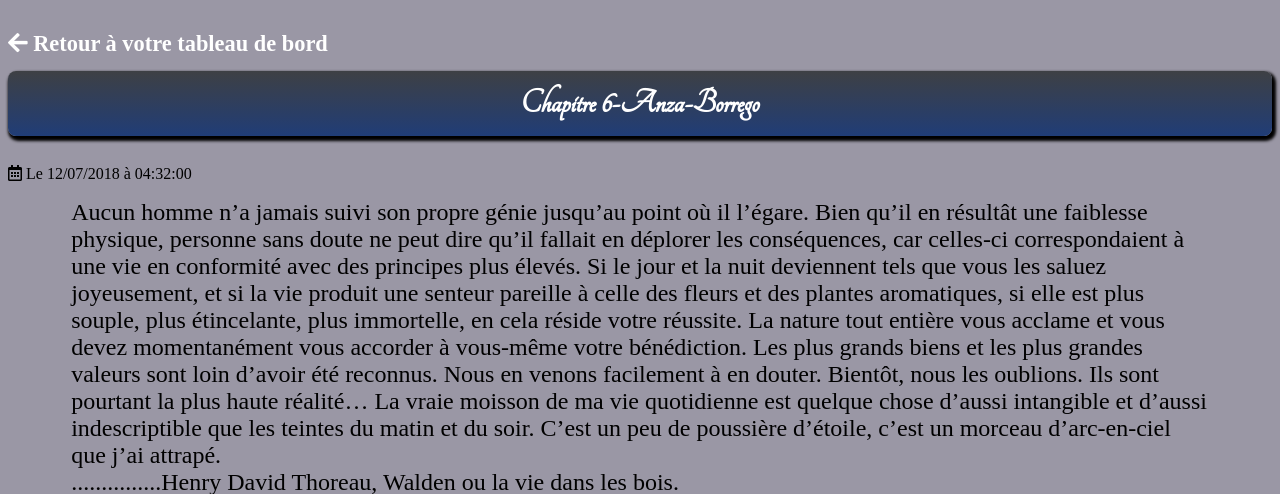
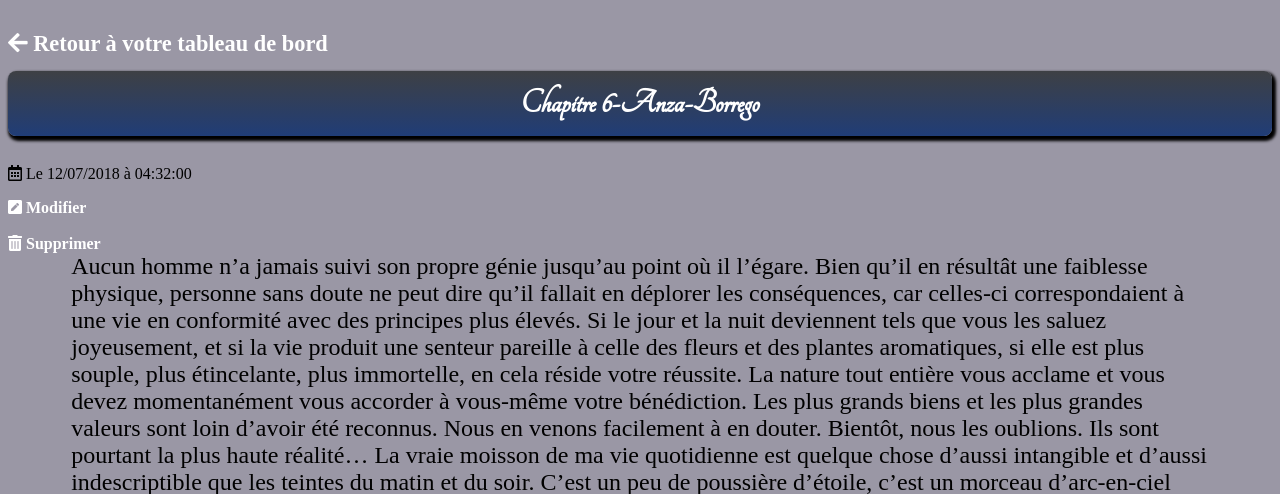
Before and after one commit to laetitia33/Projet_4, a PHP site: page /index.php?action=post&post_id=6 in a window 1280 px wide. Shown: the part 412-906 px from the top of the page. Run offline with PHP 8.4, Linux system fonts and the light colour scheme; the visitor is signed in with stand-in values (Sample User, id 1); data comes from the database, SQL or seed files in the repository; data that the repository does not hold is empty; some libraries are stand-ins or nearby versions.

Commit message:
fonction supprimer/modifier dans post

```diff
--- a/views/articleDetail.php
+++ b/views/articleDetail.php
@@ -26,11 +26,13 @@
 		<h2><?= htmlspecialchars($post['title']) ?></h2>
 		<p>
 
-<!---affichage de l'auteur selon si visiteur ou admin---->
+<!---affichage de l'auteur , de modification ou suppression de l'article selon si visiteur ou admin---->
 			<?php
 			if(isset($_SESSION['pseudo'])) { ?>
-				 <i class="far fa-calendar-alt"></i> Le <?= $post['date_creation_fr'] ?>
+				<i class="far fa-calendar-alt"></i> Le <?= $post['date_creation_fr'] ?>
 				</p>
+				<a href="index.php?action=adminUpdatePost&amp;post_id=<?= $post['id']; ?>"><em><i class="fas fa-pen-square"> Modifier </i></em></a><br><br>
+               	<a href="index.php?action=deletePost&amp;post_id=<?= $post['id']; ?>"><em><i class="fas fa-trash-alt"> Supprimer</i></em></a>
  			<?php
         	}
        		else { ?>
```
